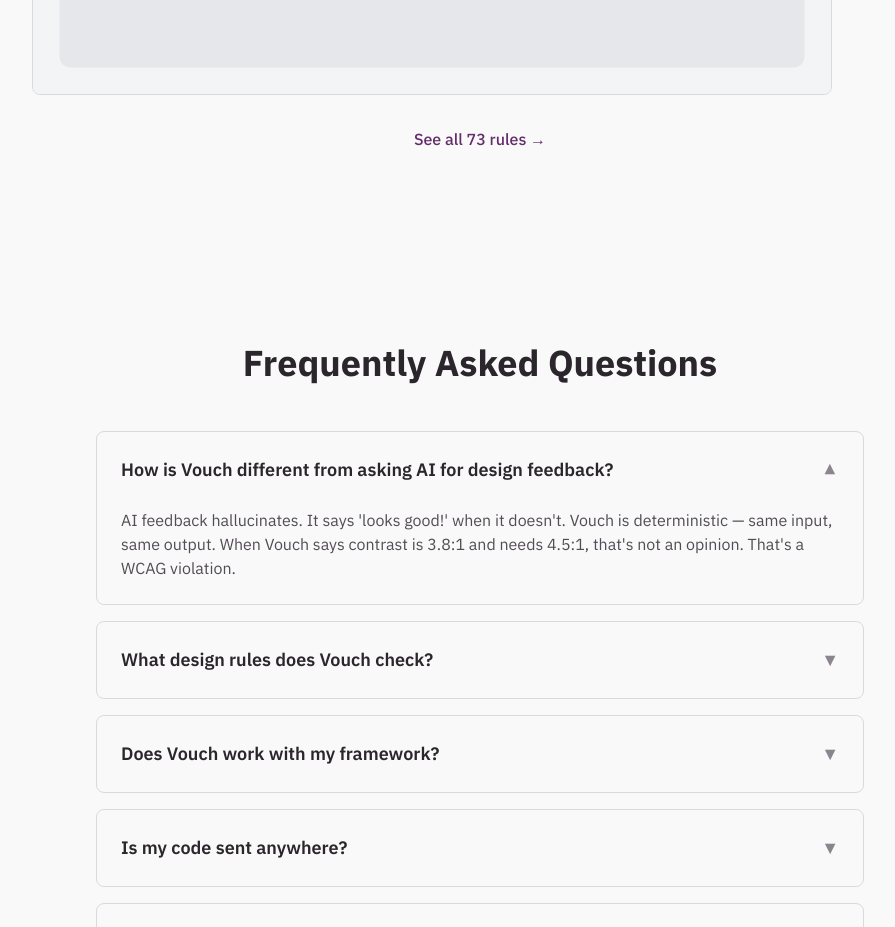
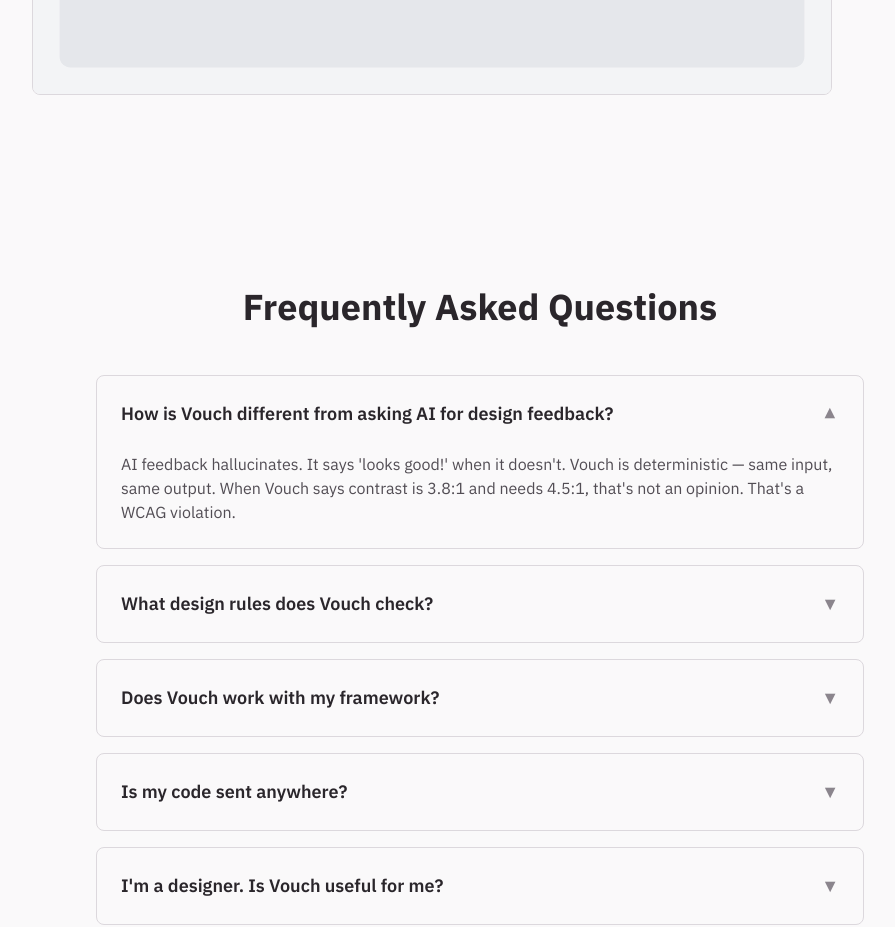
Before and after one commit to Drewx-Design/vouch-landing-page, a Next.js app: page / in a window 1280 px wide. Shown: the part 4800-5727 px from the top of the page, without its empty margins (160-1055 px from the left). Built offline with nearby package versions, Linux system fonts and the light colour scheme.

Commit message:
chore: Remove /rules link until page exists

```diff
--- a/components/sections/RulesTable.tsx
+++ b/components/sections/RulesTable.tsx
@@ -1,5 +1,4 @@
 import Image from 'next/image'
-import Link from 'next/link'
 import { ruleCategories } from '@/lib/content'
 
 export function RulesTable() {
@@ -63,12 +62,6 @@ export function RulesTable() {
           />
         </div>
 
-        {/* Link to full rules */}
-        <p className="mt-8 text-center">
-          <Link href="/rules" className="text-brand hover:text-brand-hover font-medium">
-            See all 73 rules →
-          </Link>
-        </p>
       </div>
     </section>
   )
```
